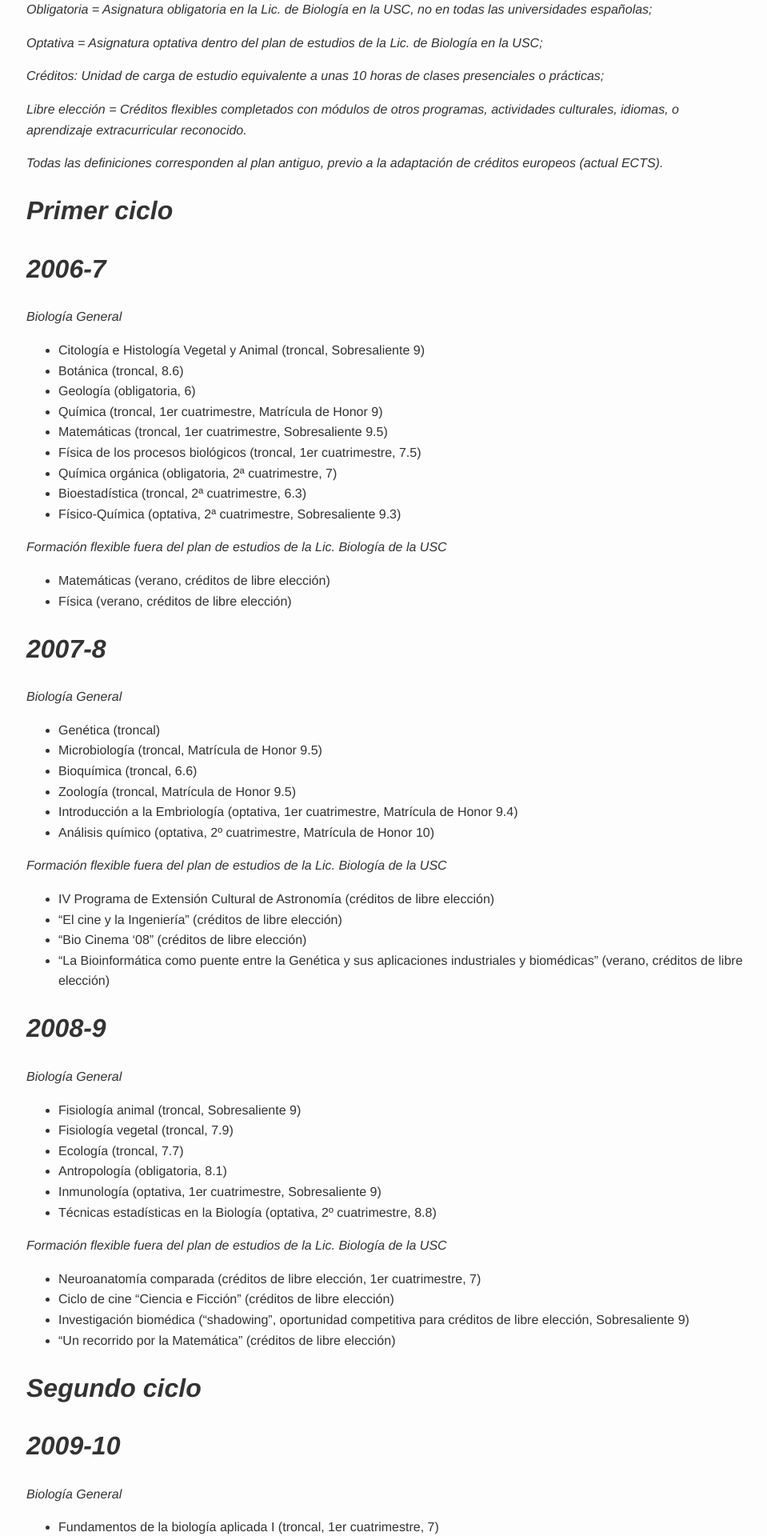
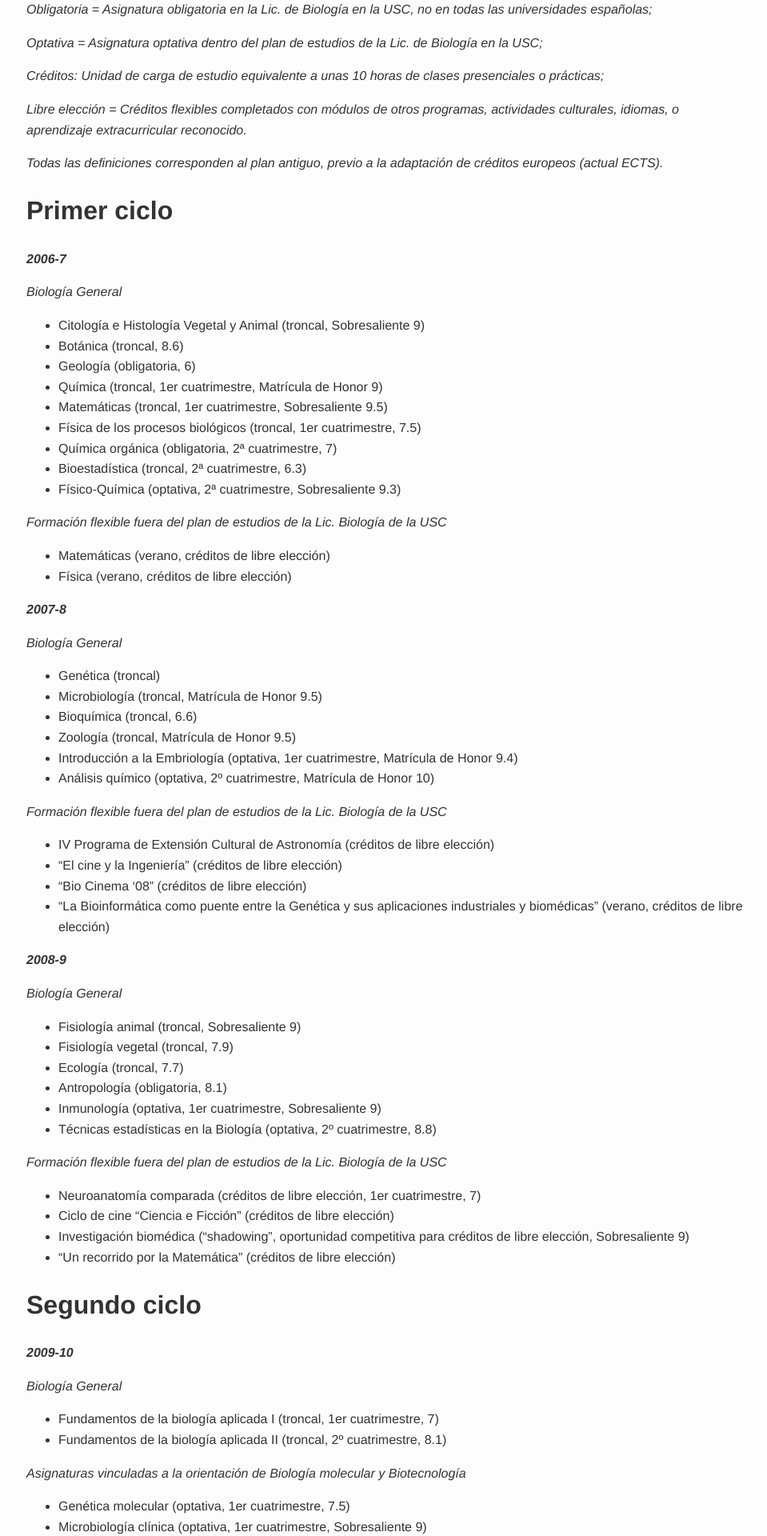
Before and after one commit to albafsanles/albafsanles.github.io, a Jekyll site: the page built from assets/subjects.md, in a window 1280 px wide. Shown: the part 2195-4115 px from the top of the page at 80% size, without its empty margins (157-1116 px from the left). Built offline with Jekyll 4.4.1, drawn with Linux system fonts in a browser that asks for light colours.

```diff
--- a/assets/subjects.md
+++ b/assets/subjects.md
@@ -78,9 +78,9 @@ _Libre elección = Créditos flexibles completados con módulos de otros program
 
 _Todas las definiciones corresponden al plan antiguo, previo a la adaptación de créditos europeos (actual ECTS)._
 
-# ***Primer ciclo***
+# **Primer ciclo**
 
-# _2006-7_
+***2006-7***
 
 _Biología General_
 
@@ -99,7 +99,7 @@ _Formación flexible fuera del plan de estudios de la Lic. Biología de la USC_
 - Matemáticas (verano, créditos de libre elección)
 - Física (verano, créditos de libre elección)
 
-# _2007-8_
+***2007-8***
 
 _Biología General_
 
@@ -118,7 +118,7 @@ _Formación flexible fuera del plan de estudios de la Lic. Biología de la USC_
 - "La Bioinformática como puente entre la Genética y sus aplicaciones industriales y biomédicas" (verano,  créditos de libre elección)
 
 
-# _2008-9_
+***2008-9***
 
 _Biología General_
 
@@ -135,9 +135,9 @@ _Formación flexible fuera del plan de estudios de la Lic. Biología de la USC_
 - Investigación biomédica ("shadowing", oportunidad competitiva para créditos de libre elección, Sobresaliente 9)
 - "Un recorrido por la Matemática" (créditos de libre elección)
 
-# ***Segundo ciclo***
+# **Segundo ciclo**
 
-# _2009-10_
+***2009-10***
 
 _Biología General_
 
@@ -157,7 +157,7 @@ _Formación flexible fuera del plan de estudios de la Lic. Biología de la USC_
 
 - Inglés Nivel 8 (créditos de libre elección)
 
-# _2010-11_
+***2010-11***
 
 _Biología General_
 
```
